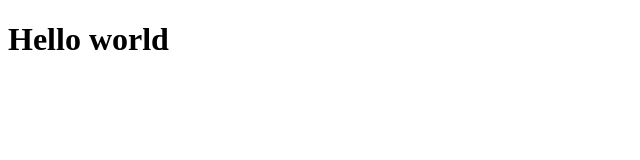
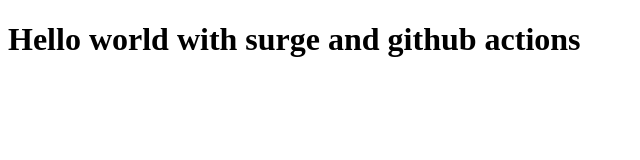
Before and after one commit to YefersonR/Devops, a plain HTML site: page Practica3/index.html in a window 1280 px wide. Shown: the whole page, without its empty margins (0-640 px from the left). Drawn offline with Linux system fonts and the light colour scheme.

Commit message:
Deployment with surge

```diff
--- a/Practica3/index.html
+++ b/Practica3/index.html
@@ -7,6 +7,6 @@
     <title>Despliegue</title>
 </head>
 <body>
-    <h1>Hello world</h1>
+    <h1>Hello world with surge and github actions</h1>
 </body>
 </html>
```
